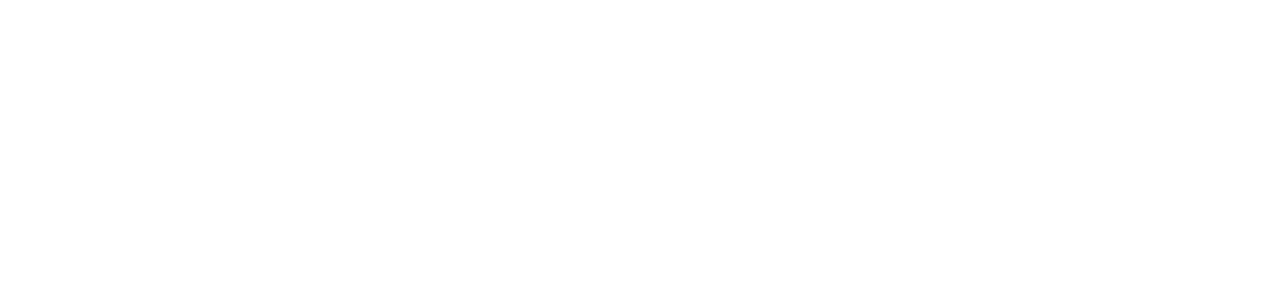
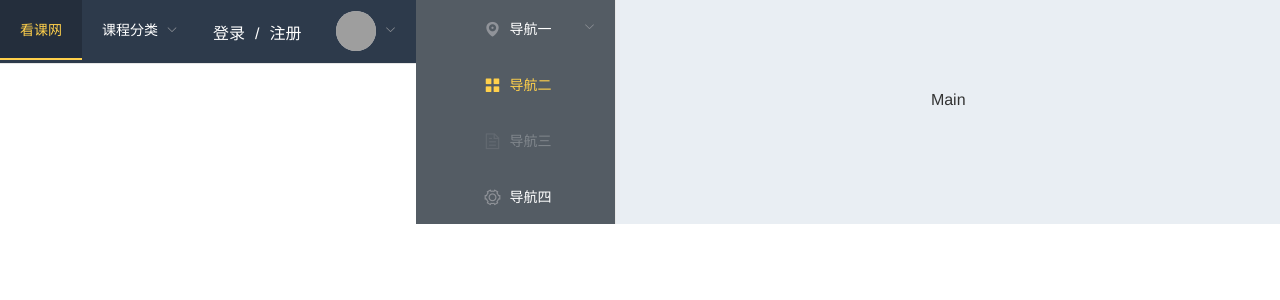
Before and after one commit to graduation-project-team-636/client, a Vue app: page /admin in a window 1280 px wide. Shown: the top 300 px of the page. Built offline with nearby package versions, Linux system fonts and the light colour scheme; grey boxes are pictures that could not be loaded.

Commit message:
增加admin页面

```diff
--- a/src/components/home/Carousel.vue
+++ b/src/components/home/Carousel.vue
@@ -1,6 +1,6 @@
 <template>
   <div>
-    <el-carousel trigger="click" height="150px">
+    <el-carousel trigger="click">
       <el-carousel-item v-for="item in 4" :key="item">
         <h3 class="small">{{ item }}</h3>
       </el-carousel-item>
--- a/src/components/home/Headbar.vue
+++ b/src/components/home/Headbar.vue
@@ -5,31 +5,26 @@
       class="el-menu-demo"
       mode="horizontal"
       @select="handleSelect"
-      background-color="#545c64"
+      background-color="#2d3a4b"
       text-color="#fff"
       active-text-color="#ffd04b"
     >
-      <el-menu-item index="1">处理中心</el-menu-item>
+      <el-menu-item index="1">看课网</el-menu-item>
       <el-submenu index="2">
-        <template slot="title">我的工作台</template>
+        <template slot="title">课程分类</template>
         <el-menu-item index="2-1">选项1</el-menu-item>
         <el-menu-item index="2-2">选项2</el-menu-item>
         <el-menu-item index="2-3">选项3</el-menu-item>
-        <el-submenu index="2-4">
-          <template slot="title">选项4</template>
-          <el-menu-item index="2-4-1">选项1</el-menu-item>
-          <el-menu-item index="2-4-2">选项2</el-menu-item>
-          <el-menu-item index="2-4-3">选项3</el-menu-item>
-        </el-submenu>
       </el-submenu>
-      <el-menu-item index="3" disabled>消息中心</el-menu-item>
-      <el-menu-item index="4"
-        ><a href="https://www.ele.me" target="_blank">订单管理</a></el-menu-item
-      >
 
-      <div class="rightAvator">
-        <el-avatar icon="el-icon-user-solid"></el-avatar>
-      </div>
+      <el-submenu index="3" style="float: right;">
+        <template slot="title">
+          <el-avatar :src="user_avatar"></el-avatar
+        ></template>
+        <el-menu-item index="3-1">选项1</el-menu-item>
+        <el-menu-item index="3-2">选项2</el-menu-item>
+        <el-menu-item index="3-3">选项3</el-menu-item>
+      </el-submenu>
 
       <div class="rightContainer">
         <router-link to="/login" class="myButton">登录</router-link>
@@ -46,7 +41,9 @@
   data() {
     return {
       activeIndex: "1",
-      activeIndex2: "1"
+      activeIndex2: "1",
+      user_avatar:
+        "https://cube.elemecdn.com/3/7c/3ea6beec64369c2642b92c6726f1epng.png"
     };
   },
   methods: {
@@ -74,8 +71,8 @@
 }
 .myButton {
   color: white;
-  text-decoration-line: none;
-  margin-left: 10px;
-  margin-right: 10px;
+  text-decoration: none;
+  margin-left: 5px;
+  margin-right: 5px;
 }
 </style>
--- a/src/router/index.js
+++ b/src/router/index.js
@@ -24,6 +24,11 @@
     // this generates a separate chunk (about.[hash].js) for this route
     // which is lazy-loaded when the route is visited.
     component: () => import("../views/register/index.vue")
+  },
+  {
+    path: "/admin",
+    name: "admin",
+    component: () => import("../views/admin/index.vue")
   }
 ];
 
--- /dev/null
+++ b/src/views/admin/index.vue
@@ -0,0 +1,57 @@
+<template>
+  <div id="admin">
+    <el-container>
+      <Headbar></Headbar>
+      <el-container>
+        <el-aside width="200px"><Sidebar></Sidebar></el-aside>
+        <el-main>Main</el-main>
+      </el-container>
+    </el-container>
+  </div>
+</template>
+
+<script>
+import Headbar from "@/components/home/Headbar.vue";
+import Sidebar from "@/components/admin/Sidebar.vue";
+
+export default {
+  name: "admin",
+  components: { Headbar, Sidebar }
+};
+</script>
+
+<style>
+.el-header,
+.el-footer {
+  background-color: #b3c0d1;
+  color: #333;
+  text-align: center;
+}
+
+.el-aside {
+  background-color: #d3dce6;
+  color: #333;
+  text-align: center;
+  line-height: 200px;
+}
+
+.el-main {
+  background-color: #e9eef3;
+  color: #333;
+  text-align: center;
+  line-height: 160px;
+}
+
+body > .el-container {
+  margin-bottom: 40px;
+}
+
+.el-container:nth-child(5) .el-aside,
+.el-container:nth-child(6) .el-aside {
+  line-height: 260px;
+}
+
+.el-container:nth-child(7) .el-aside {
+  line-height: 320px;
+}
+</style>
```
Also changed, not shown: src/assets/user_circle.png (added), src/assets/user_square.png (added), src/components/admin/Sidebar.vue (renamed from src/components/home/Sidebar.vue).
